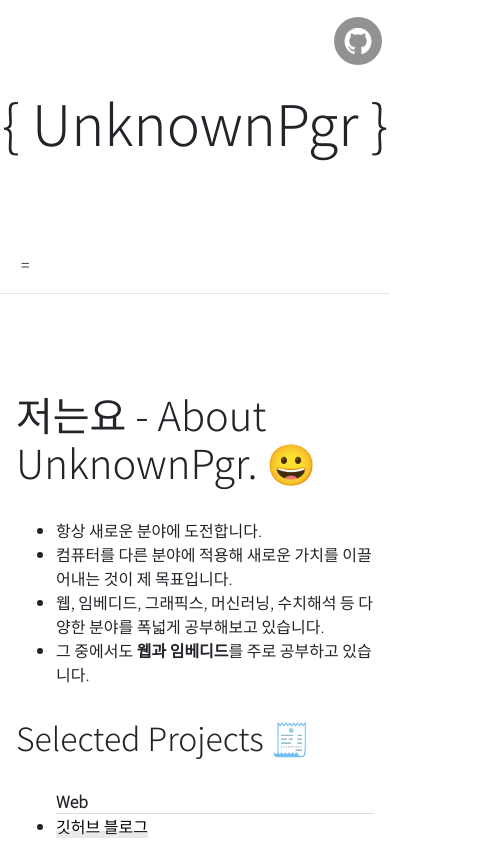
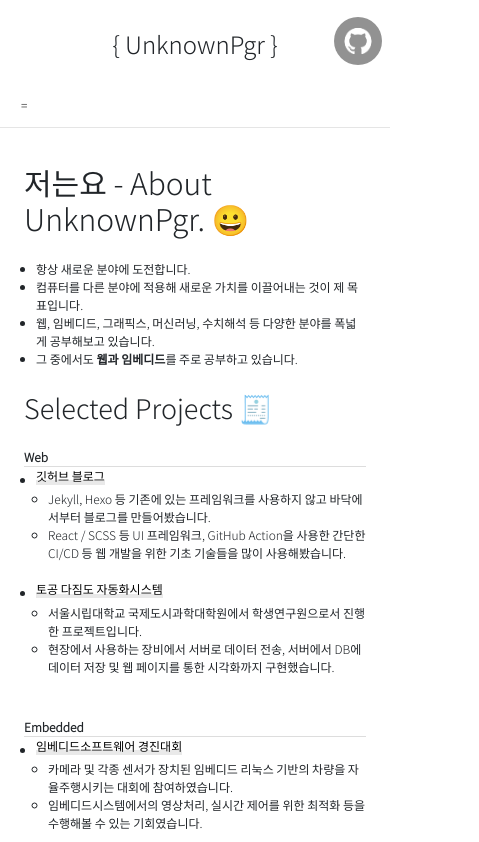
Before and after one commit to unknownpgr/unknownpgr.github.io, a React (Create React App) app in the folder frontend/: page /about in a window 390 px wide. Shown: the top 842 px of the page, 479 px wide, since content can reach past the window. Built offline with nearby package versions, Linux system fonts and the light colour scheme; no server answers.

Commit message:
[frontend]Improve blog responsive design at 2021-05-12  5:38:19.82.

```diff
--- a/frontend/src/components/AboutPage/AboutPage.js
+++ b/frontend/src/components/AboutPage/AboutPage.js
@@ -164,6 +164,9 @@ function AboutPage(props) {
     <h2>Honors / Awards <Emoji emoji='🏅' /></h2>
     <ul>
       <li>
+        <p>2020년 2학기 학업우수상</p>
+      </li>
+      <li>
         <p>서울시립대학교 2020년 X-TWICE 실전문제연구단 장려상</p>
         <ul>
           <li>딥러닝 기반 연관논문 추천시스템 개발 및 평가</li>
--- a/frontend/src/components/AboutPage/AboutPage.scss
+++ /dev/null
@@ -1,86 +0,0 @@
-.aboutpage {
-  max-width: 1024px;
-  padding-left: 6rem;
-
-  h1 {
-    margin-top: 4rem;
-    margin-bottom: 2rem;
-  }
-
-  h2 {
-    margin-top: 2rem;
-    margin-bottom: 2rem;
-  }
-
-  a {
-    position: relative;
-  }
-
-  a:hover {
-    padding-left: 0.2rem;
-  }
-
-  a::after {
-    position: absolute;
-    left: 0px;
-    right: 0px;
-    bottom: 0rem;
-    content: '';
-    background-color: #88888830;
-    height: 10px;
-    height: 0.4rem;
-  }
-
-  p {
-    margin-top: 0.5rem;
-    margin-bottom: 0.1rem;
-  }
-
-  .project-item {
-    padding-bottom: 1.5rem;
-    position: relative;
-
-    p {
-      margin-top: 0rem;
-      margin-bottom: 0.1rem;
-    }
-  }
-
-  .project-group {
-    .group-title {
-      position: absolute;
-      display: inline;
-      font-weight: bold;
-      transform: translateX(-100%) translateX(-3rem);
-    }
-    .group-label {
-      position: absolute;
-      display: inline;
-      font-size: 0.8rem;
-      color: #888;
-      transform: translateX(-100%) translateX(-3rem) translateY(1.5rem);
-    }
-  }
-
-  @media (max-width: 1200px) {
-    padding: 1rem;
-
-    .project-group {
-      margin-top: 2rem;
-      border-bottom: solid 1px #ddd;
-
-      .group-title {
-        position: static;
-        display: inline;
-        font-weight: bold;
-        margin-right: 1rem;
-      }
-      .group-label {
-        position: static;
-        display: inline;
-        font-size: 0.8rem;
-        color: #888;
-      }
-    }
-  }
-}
--- a/frontend/src/components/AboutPage/aboutpage.scss
+++ b/frontend/src/components/AboutPage/aboutpage.scss
@@ -1,3 +1,5 @@
+@import '../../scss/mixin';
+
 .aboutpage {
 	max-width: 1024px;
 	padding-left: 6rem;
@@ -62,8 +64,29 @@
 		}
 	}
 
-  @media (max-width: 1200px) {
-    padding: 1rem;
+	@mixin vertical {
+		padding: 2rem;
+
+		h1 {
+			margin-top: 0rem;
+			margin-bottom: 2rem;
+		}
+
+		ul {
+			padding-left: 0rem;
+
+			li {
+				margin-left: 1rem;
+			}
+		}
+
+		a {
+			max-width: 100%;
+			display: inline-block;
+			overflow: hidden;
+			white-space: nowrap;
+			text-overflow: ellipsis;
+		}
 
 		.project-group {
 			margin-top: 2rem;
@@ -71,16 +94,21 @@
 
 			.group-title {
 				position: static;
-        display: inline;
-        font-weight: bold;
 				margin-right: 1rem;
 			}
+
 			.group-label {
 				position: static;
-        display: inline;
-        font-size: 0.8rem;
 				color: #888;
 			}
 		}
 	}
+
+	@include tablet {
+		@include vertical();
 	}
+
+	@include mobile {
+		@include vertical();
+	}
+}
--- a/frontend/src/App/app.scss
+++ b/frontend/src/components/App/app.scss
@@ -1,5 +1,7 @@
 @import url('https://fonts.googleapis.com/css2?family=Noto+Sans+KR:wght@300&display=swap');
 @import 'node_modules/bootstrap/scss/bootstrap';
+@import '../../scss/fontsize';
+@import '../../scss/mixin';
 
 a {
 	color: #000;
@@ -67,3 +69,14 @@ footer {
 .hr-full {
 	width: 100%;
 }
+
+@include mobile {
+	.blog-title {
+		h1 {
+			font-size: 2rem;
+		}
+
+		padding-top: 1rem;
+		padding-bottom: 1rem;
+	}
+}
--- a/frontend/src/components/Nav/nav.scss
+++ b/frontend/src/components/Nav/nav.scss
@@ -26,7 +26,7 @@
 		font-weight: bold;
 	}
 
-	@media (max-width: 1500px) {
+	@media (max-width: 1400px) {
 		.toggle {
 			display: inline;
 		}
--- a/frontend/src/components/PostCard/postcard.scss
+++ b/frontend/src/components/PostCard/postcard.scss
@@ -4,7 +4,11 @@
 		object-fit: contain;
 	}
 
+	.card-title {
+		white-space: normal;
+		word-break: keep-all;
+	}
+
 	border: none;
-  max-width: 24rem;
 	min-width: 16rem;
 }
--- a/frontend/src/components/ViewPage/viewpage.scss
+++ b/frontend/src/components/ViewPage/viewpage.scss
@@ -1,7 +1,6 @@
 .view-page {
 	.title {
 		text-align: center;
-    font-size: 1.1rem;
 		margin-top: 2rem;
 	}
 
@@ -32,10 +31,11 @@
 		h1 {
 			position: relative;
 			letter-spacing: -1px;
-      font-size: 50px;
 			font-weight: 100;
-      margin: 100px 0 100px 0;
+			margin: 7rem 0 7rem 0;
 			text-shadow: 0 1px 0 #fff;
+			white-space: normal;
+			word-break: keep-all;
 		}
 	}
 
@@ -51,7 +51,6 @@
 	code {
 		padding: 0.1em 0.1em;
 		margin: 0;
-    font-size: 85%;
 		background-color: rgba(27, 31, 35, 0.05);
 		border-radius: 3px;
 		border: #eee 1.5px solid;
@@ -92,6 +91,10 @@
 		p {
 			line-height: 1.8;
 			word-break: keep-all;
+		}
+
+		ul {
+			padding-left: 2rem;
 		}
 
 		li {
--- a/frontend/src/index.js
+++ b/frontend/src/index.js
@@ -1,6 +1,6 @@
 import React from "react";
 import ReactDOM from "react-dom";
-import App from "./App/App";
+import App from "./components/App/App";
 import * as serviceWorker from "./serviceWorker";
 
 ReactDOM.render(
--- /dev/null
+++ b/frontend/src/scss/_fontsize.scss
@@ -0,0 +1,57 @@
+h1 {
+	font-size: 2.5rem;
+}
+
+h2 {
+	font-size: 2.25rem;
+}
+
+h3 {
+	font-size: 2rem;
+}
+
+h4 {
+	font-size: 1.75rem;
+}
+
+h5 {
+	font-size: 1.5rem;
+}
+
+h6 {
+	font-size: 1.25rem;
+}
+
+p {
+	font-size: 1rem;
+}
+
+@media (max-width: 480px) {
+	html {
+		font-size: 12px;
+	}
+}
+
+@media (min-width: 480px) {
+	html {
+		font-size: 13px;
+	}
+}
+
+@media (min-width: 768px) {
+	html {
+		font-size: 14px;
+	}
+}
+
+@media (min-width: 992px) {
+	html {
+		font-size: 15px;
+	}
+}
+
+@media (min-width: 1200px) {
+	html {
+		font-size: 16px;
+	}
+}
--- /dev/null
+++ b/frontend/src/scss/_mixin.scss
@@ -0,0 +1,22 @@
+@import './variables';
+
+// 0~breakpoint-tablet-min
+@mixin mobile {
+	@media (max-width: #{$breakpoint-tablet-min - 1px}) {
+		@content;
+	}
+}
+
+// breakpoint-tablet-min~breakpoint-desktop-min
+@mixin tablet {
+	@media (min-width: #{$breakpoint-tablet-min}) and (max-width: #{$breakpoint-desktop-min - 1px}) {
+		@content;
+	}
+}
+
+//breakpoint-desktop-min~inf
+@mixin desktop {
+	@media (min-width: #{$breakpoint-desktop-min}) {
+		@content;
+	}
+}
--- /dev/null
+++ b/frontend/src/scss/_variables.scss
@@ -0,0 +1,3 @@
+// Breakpoints
+$breakpoint-tablet-min: 768px;
+$breakpoint-desktop-min: 1024px;
```
Also changed, not shown: frontend/src/components/App/App.js (renamed from frontend/src/App/App.js). Lines whose indentation alone changed are shown as unchanged.
